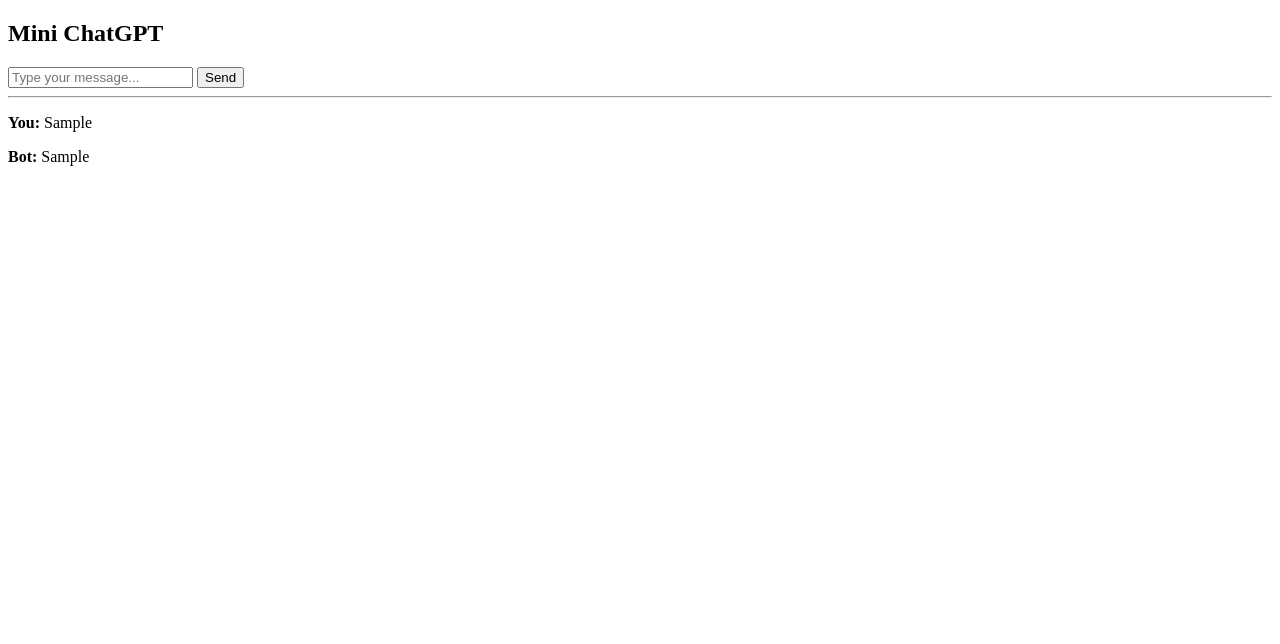
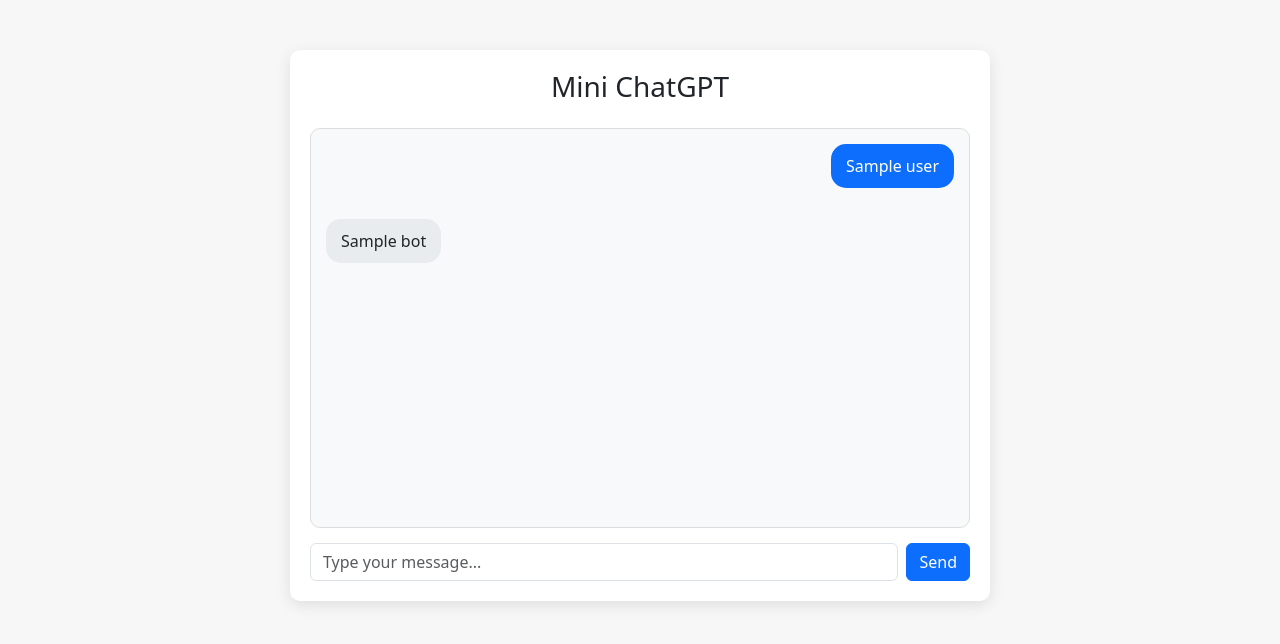
Before and after one commit to bhardwaj-04x/AI_Platform, a Flask app: template app/templates/index.html in a window 1280 px wide. Shown: the top 644 px of the page. Run offline with Flask 3, Linux system fonts and the light colour scheme; the template is opened without the code that fills it: most values are stand-ins (such as "Sample title", 1, 10 or a date in 2020); parts of the project's set-up code (start-up, migrations or seed data) failed here and were passed over.

Commit message:
Saving the memory chat history

```diff
--- a/app/main.py
+++ b/app/main.py
@@ -1,8 +1,4 @@
-from flask import Flask
-from routes import app_routes
-
-app = Flask(__name__)
-app_routes(app)
+from routes import app  # import the Flask app directly
 
 if __name__ == "__main__":
     app.run(debug=True)
--- a/app/routes.py
+++ b/app/routes.py
@@ -1,17 +1,19 @@
-from flask import render_template, request
-from model import chatbot_response
+from flask import Flask, render_template, request
+from model import chatbot_response  # your AI function
 
-def app_routes(app):
+app = Flask(__name__)
 
-    @app.route("/", methods=["GET", "POST"])
-    def home():
-        bot_reply = ""
-        user_msg = ""
+# In-memory chat history
+chat_history = []
 
-        if request.method == "POST":
-            user_msg = request.form["message"]
-            bot_reply = chatbot_response(user_msg)
+@app.route("/", methods=["GET", "POST"])
+def home():
+    global chat_history
+    if request.method == "POST":
+        user_msg = request.form["message"]
+        bot_reply = chatbot_response(user_msg)
 
-        return render_template("index.html",
-                               user_msg=user_msg,
-                               bot_reply=bot_reply)
+        # save chat in memory
+        chat_history.append({"user": user_msg, "bot": bot_reply})
+
+    return render_template("index.html", chat_history=chat_history)
--- a/app/templates/index.html
+++ b/app/templates/index.html
@@ -1,23 +1,90 @@
 <!DOCTYPE html>
-<html>
+<html lang="en">
 <head>
+    <meta charset="UTF-8">
+    <meta name="viewport" content="width=device-width, initial-scale=1.0">
     <title>Mini ChatGPT</title>
+    <!-- Bootstrap CSS -->
+    <link href="https://cdn.jsdelivr.net/npm/bootstrap@5.3.2/dist/css/bootstrap.min.css" rel="stylesheet">
+    <style>
+        body {
+            background-color: #f7f7f7;
+        }
+        .chat-container {
+            max-width: 700px;
+            margin: 50px auto;
+            background: #fff;
+            border-radius: 10px;
+            padding: 20px;
+            box-shadow: 0 4px 15px rgba(0,0,0,0.1);
+        }
+        .chat-box {
+            height: 400px;
+            overflow-y: auto;
+            padding: 15px;
+            border: 1px solid #ddd;
+            border-radius: 10px;
+            background: #f8f9fa;
+        }
+        .message {
+            margin-bottom: 15px;
+        }
+        .message.user {
+            text-align: right;
+        }
+        .message.bot {
+            text-align: left;
+        }
+        .message p {
+            display: inline-block;
+            padding: 10px 15px;
+            border-radius: 15px;
+            max-width: 70%;
+        }
+        .message.user p {
+            background-color: #0d6efd;
+            color: white;
+        }
+        .message.bot p {
+            background-color: #e9ecef;
+        }
+        form {
+            margin-top: 15px;
+        }
+    </style>
 </head>
 <body>
 
-<h2>Mini ChatGPT</h2>
+<div class="chat-container">
+    <h3 class="text-center mb-4">Mini ChatGPT</h3>
 
-<form method="POST">
-    <input type="text" name="message" placeholder="Type your message..." required>
-    <button type="submit">Send</button>
-</form>
+    <div class="chat-box" id="chat-box">
+        {% if chat_history %}
+            {% for entry in chat_history %}
+                <div class="message user">
+                    <p>{{ entry.user }}</p>
+                </div>
+                <div class="message bot">
+                    <p>{{ entry.bot }}</p>
+                </div>
+            {% endfor %}
+        {% endif %}
+    </div>
 
-<hr>
+    <form method="POST" class="d-flex">
+        <input type="text" name="message" class="form-control me-2" placeholder="Type your message..." required>
+        <button type="submit" class="btn btn-primary">Send</button>
+    </form>
+</div>
 
-{% if user_msg %}
-<p><b>You:</b> {{ user_msg }}</p>
-<p><b>Bot:</b> {{ bot_reply }}</p>
-{% endif %}
+<!-- Bootstrap JS -->
+<script src="https://cdn.jsdelivr.net/npm/bootstrap@5.3.2/dist/js/bootstrap.bundle.min.js"></script>
+
+<script>
+    // Auto scroll to bottom
+    var chatBox = document.getElementById('chat-box');
+    chatBox.scrollTop = chatBox.scrollHeight;
+</script>
 
 </body>
 </html>
```
Also changed, not shown: app/model.py (+14 -0 lines).
